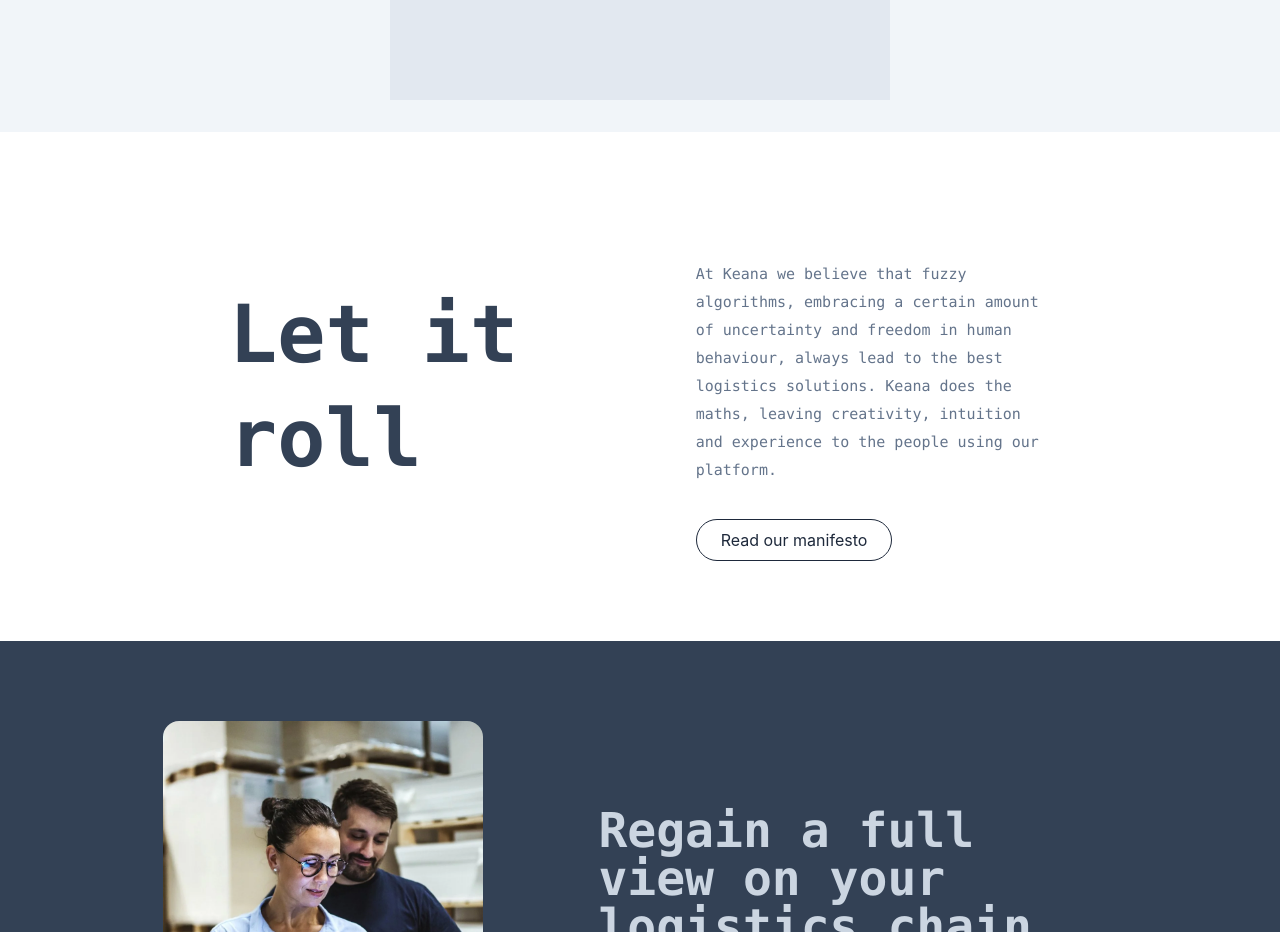
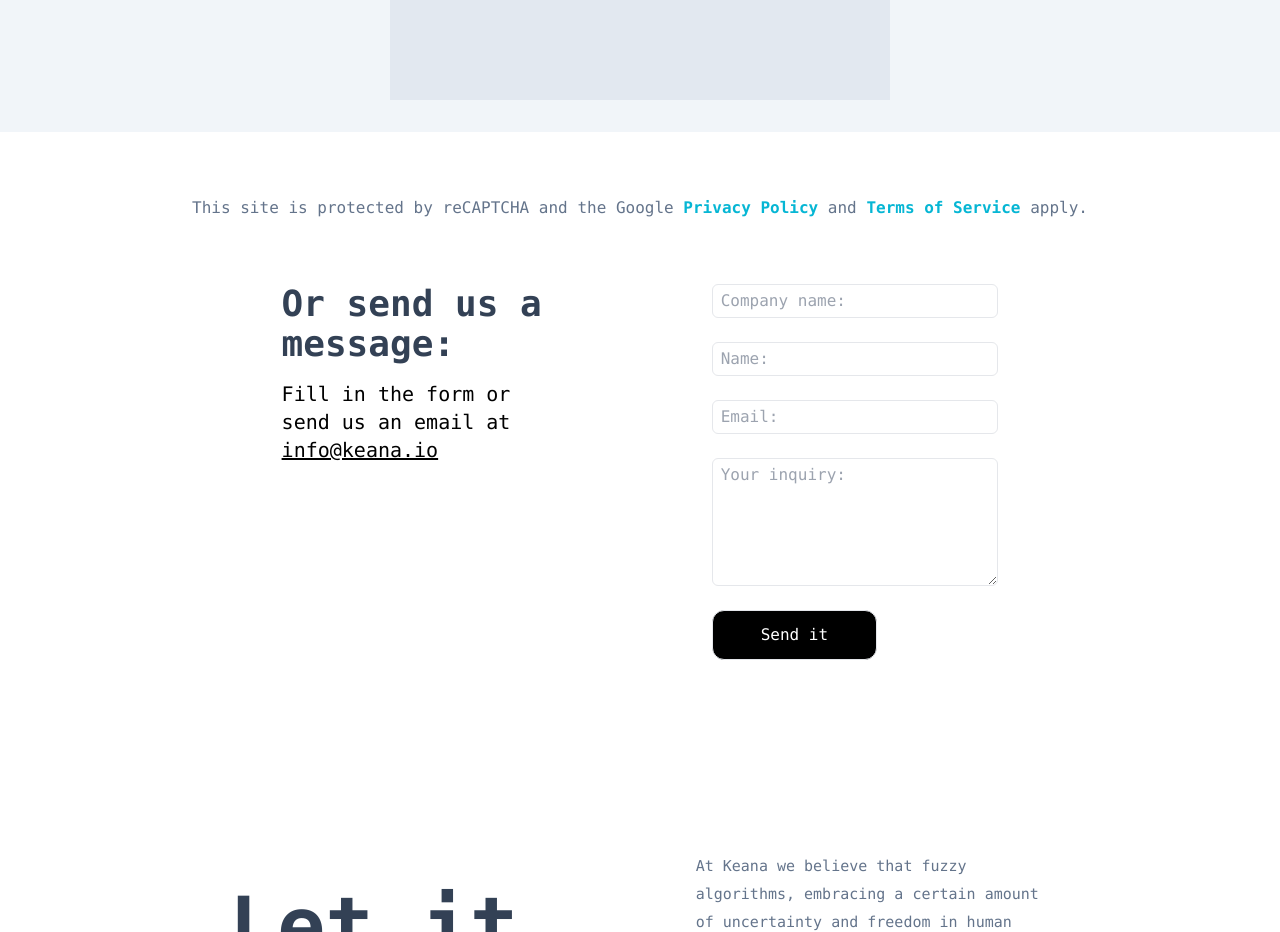
Before and after one commit to Tobbiloba/keana-clone, a React (Create React App) app: page /contact in a window 1280 px wide. Shown: the part 1060-1992 px from the top of the page. Built offline with nearby package versions, Linux system fonts and the light colour scheme.

Commit message:
finishe contact form

```diff
--- /dev/null
+++ b/src/components/ContactForm.js
@@ -0,0 +1,28 @@
+import React from 'react'
+
+const ContactForm = () => {
+    return (
+        <div className='px-[1.5rem] md:px-[10%] lg:px-[15%] w-[100vw] py-[2rem] lg:py-[4rem]'>
+            <div className='lg:text-center'>
+                <h1 className='text-slate-500 font-mono'>This site is protected by reCAPTCHA and the Google <span className='text-cyan-500 font-bold'>Privacy Policy</span> and <span className='text-cyan-500 font-bold'>Terms of Service</span> apply.</h1>
+            </div>
+
+            <div className='mt-[4rem] md:flex justify-between lg:justify-between lg:px-[10%]'>
+                <div className='md:w-[45%] lg:w-[40%]'>
+                    <h1 className='text-4xl font-bold font-mono text-slate-700'>Or send us a message:</h1>
+                    <p className='mt-[1rem] text-xl font-mono'>Fill in the form or send us an email at <a href="mailto:info@keana.io" class="underline">info@keana.io</a></p>
+                </div>
+                <div className='mt-[3rem] flex flex-col gap-[1.5rem] md:w-[35%] lg:w-[40%] md:mt-0'>
+                    <input placeholder='Company name:' className='border py-1 px-2 rounded-md font-mono' />
+                    <input placeholder='Name:' className='border py-1 px-2 rounded-md font-mono' />
+                    <input placeholder='Email:' className='border py-1 px-2 rounded-md font-mono' />
+                    <textarea className='border h-[8rem] rounded-md px-2 py-1 font-mono' placeholder='Your inquiry:' />
+                    <button className='w-fit border px-[3rem] py-3 rounded-xl bg-black text-white font-mono hover:text-black hover:bg-white hover:border hover:border-black'>Send it</button>
+                </div>
+            </div>
+
+        </div>
+    )
+}
+
+export default ContactForm
--- a/src/screen/ContactPage.js
+++ b/src/screen/ContactPage.js
@@ -6,6 +6,7 @@
 import Roll from '../components/Roll';
 import Banner from '../components/Banner';
 import Footer from '../components/Footer';
+import ContactForm from '../components/ContactForm';
 const ContactPage = () => {
     return (
         <div className='max-w-[100vw]'>
@@ -13,6 +14,7 @@
             <Menu />
             <ContactHome />
             <ScheduleMeeting />
+            <ContactForm />
             <Roll />
             <Banner />
             <Footer />
```
